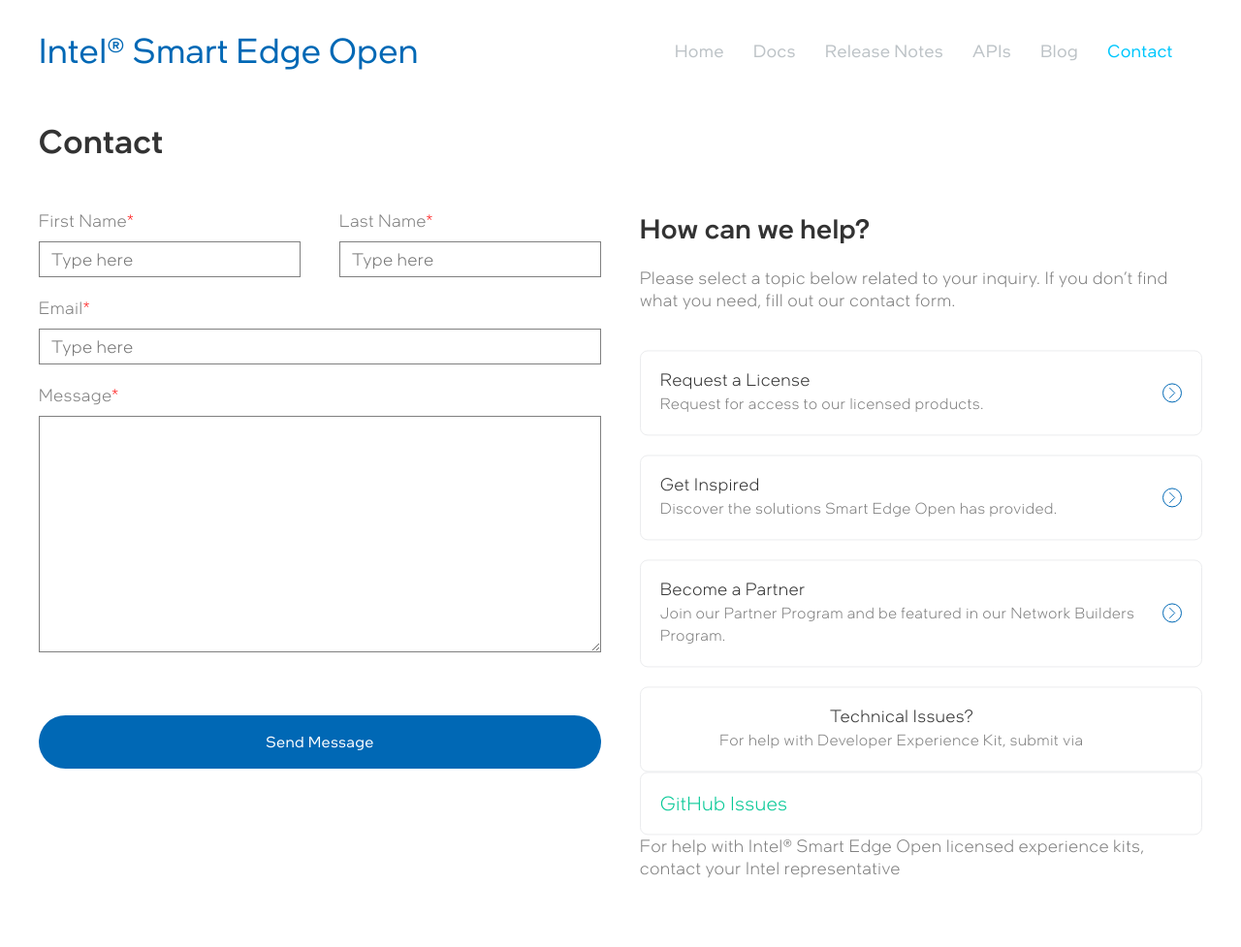
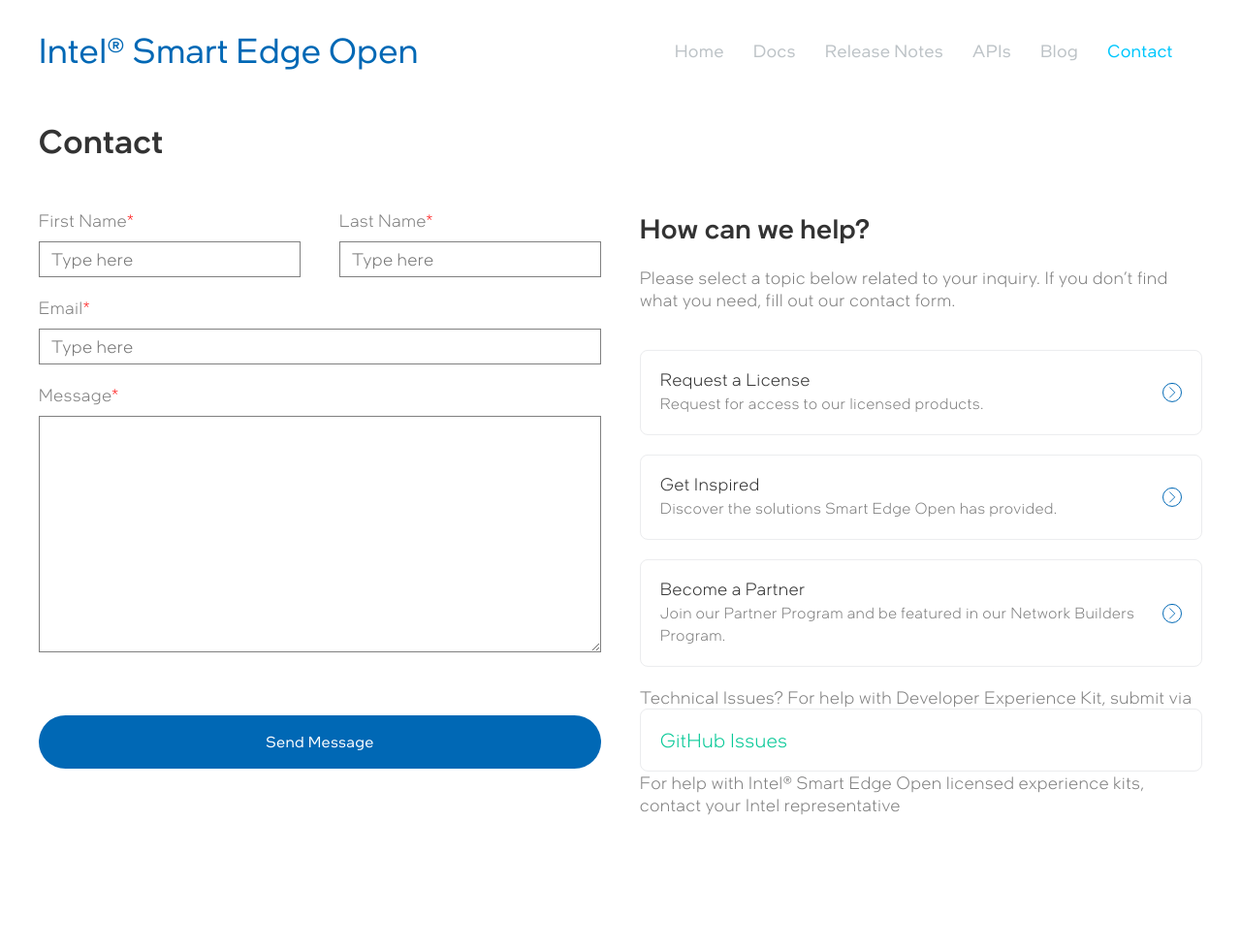
Before and after one commit to intelsmartedgeons/intelsmartedgeons.github.io, a Jekyll site: the page built from contact.md, in a window 1280 px wide. Shown: the whole page at 97% size. Built offline with Jekyll 4.4.1, drawn with Linux system fonts in a browser that asks for light colours; nearby versions of some CDN libraries; some web fonts are replaced; library files that are not in the unit come from our copies; after the commit the page ends 912 px from its top, so only the background shows below that.

Commit message:
update contact page

```diff
--- a/contact.md
+++ b/contact.md
@@ -78,11 +78,9 @@
                     </a>
                 </li>
                 <li>
-                    <a class="uk-box-shadow-hover-small uk-text-center" href="https://networkbuilders.intel.com/register-under-an-existing-company" target="_blank" title="Become a Partner">
-                        <span class="linkHead uk-text-center">Technical Issues?</span>
-                        <span class="linkText uk-text-center">For help with Developer Experience Kit, submit via <a href="https://github.com/smart-edge-open/open-developer-experience-kits/issues" rel="nofollow" target="_blank" title="GitHub Issues">GitHub Issues</a></span>
-                        <span class="linkText uk-text-center">For help with Intel® Smart Edge Open licensed experience kits, contact your Intel representative</span>
-                    </a>
+                    <span class="linkHead uk-text-center">Technical Issues?</span>
+                    <span class="linkText uk-text-center">For help with Developer Experience Kit, submit via <a href="https://github.com/smart-edge-open/open-developer-experience-kits/issues" rel="nofollow" target="_blank" title="GitHub Issues">GitHub Issues</a></span>
+                    <span class="linkText uk-text-center">For help with Intel® Smart Edge Open licensed experience kits, contact your Intel representative</span>
                 </li>
             </ul>
         </div>
```
